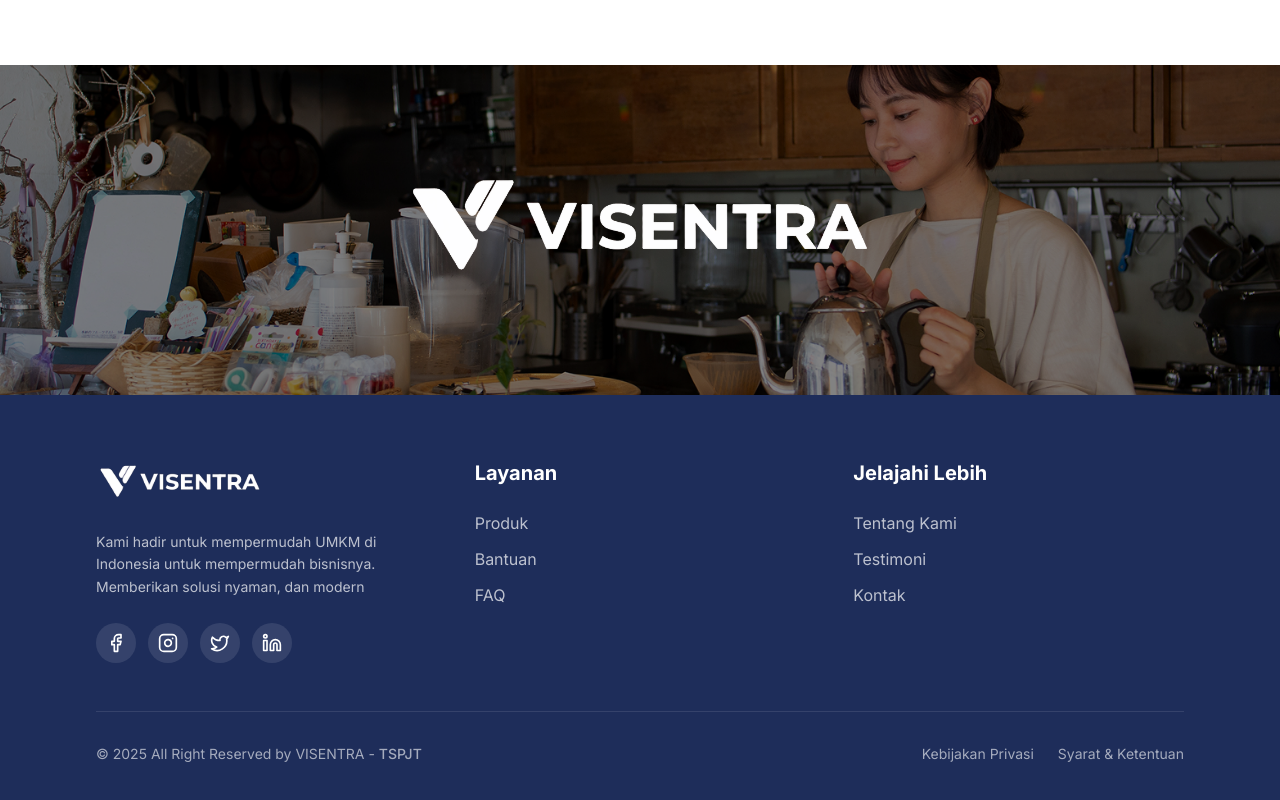
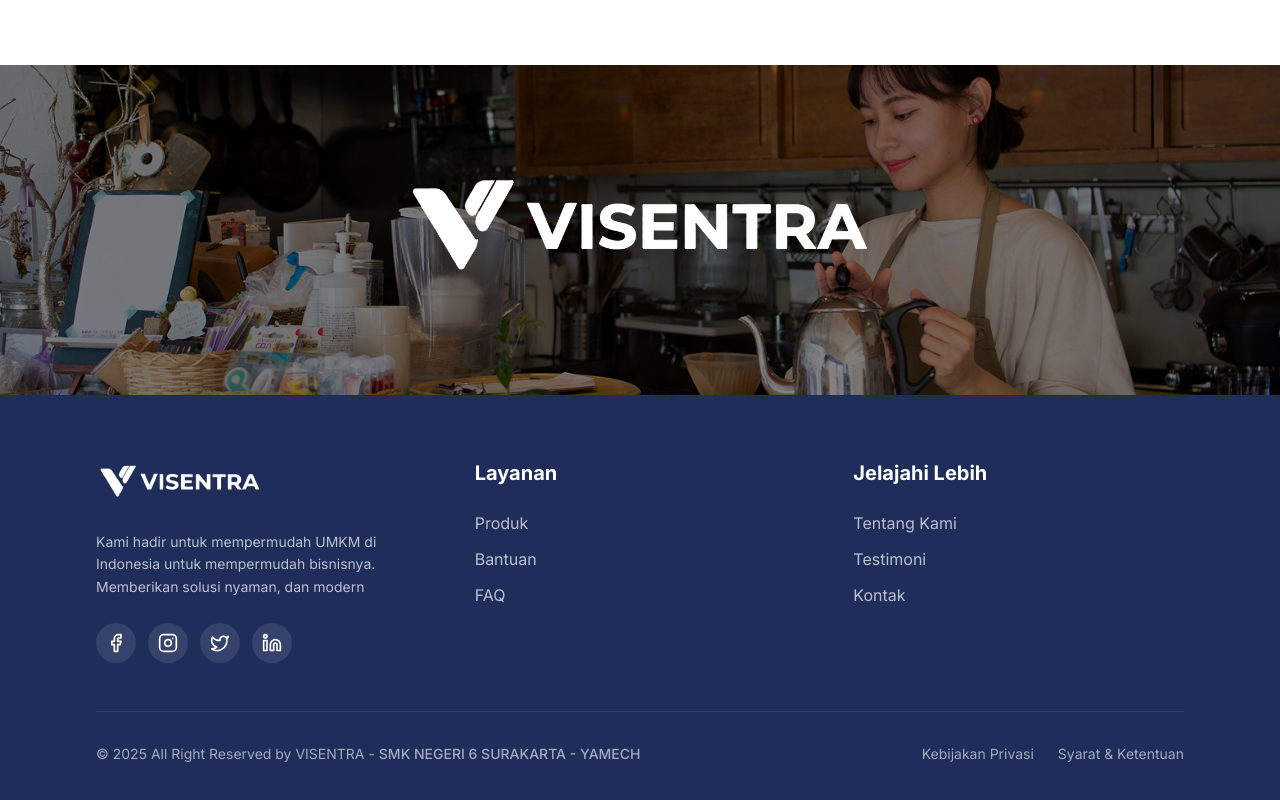
Before and after one commit to Rizafii/Visentra, a Next.js app: page / in a window 1280 px wide. Shown: the part 6461-7261 px from the top of the page. Built offline with nearby package versions, Linux system fonts and the light colour scheme.

Commit message:
redesign scroll to top

```diff
--- a/components/homepage/Footer.tsx
+++ b/components/homepage/Footer.tsx
@@ -105,7 +105,7 @@
               rel="noopener noreferrer"
               className="font-medium transition-colors hover:text-white"
             >
-              TSPJT
+              SMK NEGERI 6 SURAKARTA - YAMECH
             </a>
           </p>
           <div className="flex items-center gap-4 sm:gap-6">
--- a/components/ui/ScrollToTop.tsx
+++ b/components/ui/ScrollToTop.tsx
@@ -21,9 +21,9 @@
     <button
       aria-label="Scroll to top"
       onClick={scrollToTop}
-      className={`fixed bottom-6 right-6 z-999 p-3 rounded-full bg-primary text-white shadow-lg transition-opacity duration-300 hover:bg-primary/90 focus:outline-none focus:ring-2 focus:ring-primary/50 ${
-        visible ? "opacity-100" : "opacity-0 pointer-events-none"
-      }`}
+      style={{ backgroundColor: "#1E2D5A" }}
+      className={`fixed bottom-6 right-6 z-999 p-3 rounded-full text-white shadow-lg transition-opacity duration-300 focus:outline-none focus:ring-2 focus:ring-[#1E2D5A]/50 ${visible ? "opacity-100" : "opacity-0 pointer-events-none"
+        }`}
     >
       <ArrowUp className="w-6 h-6" />
     </button>
```
